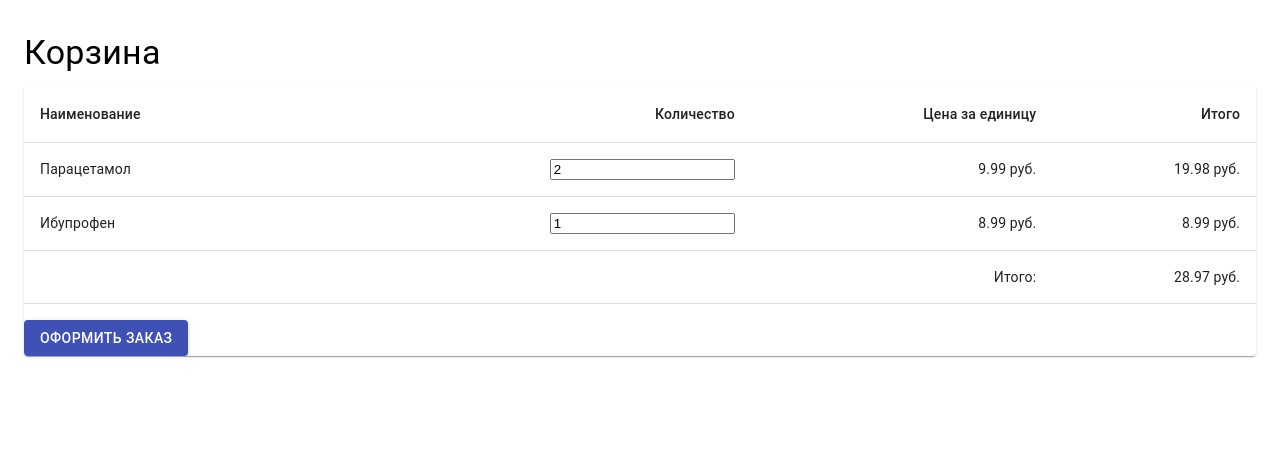
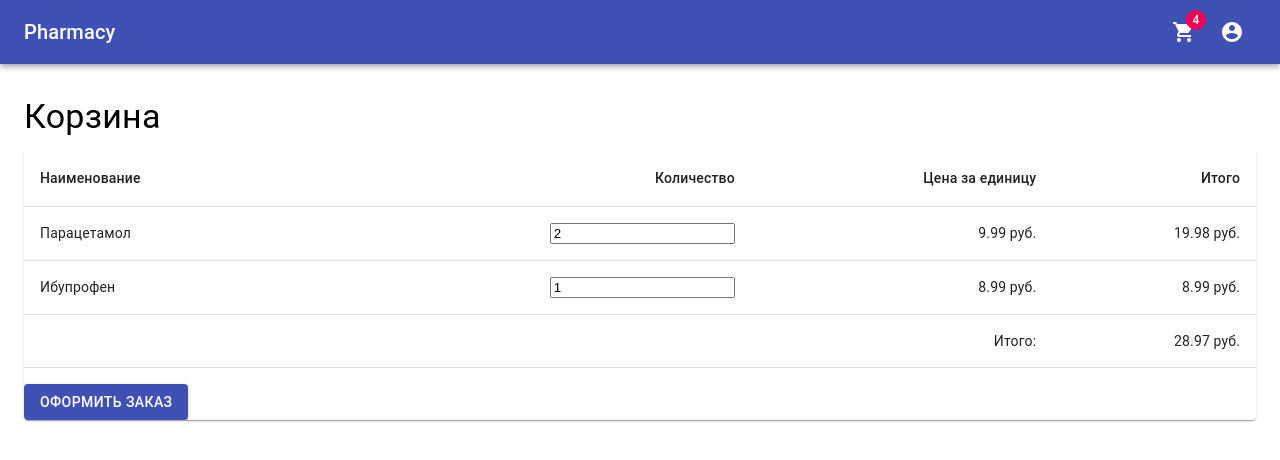
Before and after one commit to llummin/pharmacy, a React (Create React App) app in the folder frontend/: page /cart in a window 1280 px wide. Shown: the top 460 px of the page. Built offline with nearby package versions, Linux system fonts and the light colour scheme.

Commit message:
добавлен навбар

```diff
--- a/frontend/package.json
+++ b/frontend/package.json
@@ -4,6 +4,7 @@
   "private": true,
   "dependencies": {
     "@material-ui/core": "^4.12.4",
+    "@material-ui/icons": "^4.11.3",
     "@testing-library/jest-dom": "^5.16.5",
     "@testing-library/react": "^13.4.0",
     "@testing-library/user-event": "^13.5.0",
--- a/frontend/src/components/App.tsx
+++ b/frontend/src/components/App.tsx
@@ -1,14 +1,16 @@
 import React from 'react';
 import {Route, Routes} from "react-router";
 import {BrowserRouter} from "react-router-dom";
+import Navbar from '../components/Navbar';
 import PhoneAuthPage from '../pages/PhoneAuthPage';
 import CartPage from '../pages/CartPage';
 
 function App() {
 	return (
 		<BrowserRouter>
+			<Navbar/>
 			<Routes>
-				<Route path="/" element={<PhoneAuthPage/>}/>
+				<Route path="/login" element={<PhoneAuthPage/>}/>
 				<Route path="/cart" element={<CartPage/>}/>
 			</Routes>
 		</BrowserRouter>
--- /dev/null
+++ b/frontend/src/components/Navbar.tsx
@@ -0,0 +1,161 @@
+import React from 'react';
+import {makeStyles} from '@material-ui/core/styles';
+import {
+	AppBar,
+	Toolbar,
+	IconButton,
+	Badge,
+	Typography,
+	Drawer,
+	List,
+	ListItem,
+	ListItemIcon,
+	ListItemText,
+	Divider,
+} from '@material-ui/core';
+import {
+	Menu as MenuIcon,
+	LocalPharmacy as PharmacyIcon,
+	ShoppingCart as ShoppingCartIcon,
+	AccountCircle as AccountIcon,
+} from '@material-ui/icons';
+import {Link} from 'react-router-dom';
+
+const drawerWidth = 240;
+
+const useStyles = makeStyles((theme) => ({
+	root: {
+		flexGrow: 1,
+	},
+	appBar: {
+		zIndex: theme.zIndex.drawer + 1,
+	},
+	menuButton: {
+		marginRight: theme.spacing(2),
+		[theme.breakpoints.up('md')]: {
+			display: 'none',
+		},
+	},
+	title: {
+		flexGrow: 1,
+		[theme.breakpoints.down('sm')]: {
+			display: 'none',
+		},
+	},
+	drawer: {
+		width: drawerWidth,
+		flexShrink: 0,
+	},
+	drawerPaper: {
+		width: drawerWidth,
+	},
+	drawerHeader: {
+		display: 'flex',
+		alignItems: 'center',
+		padding: theme.spacing(0, 1),
+		...theme.mixins.toolbar,
+		justifyContent: 'flex-end',
+	},
+	link: {
+		textDecoration: 'none',
+		color: 'inherit',
+	},
+	toolbar: {
+		[theme.breakpoints.down('sm')]: {
+			paddingRight: 0,
+		},
+	},
+	grow: {
+		flexGrow: 1,
+	},
+	rightIcons: {
+		display: 'flex',
+		alignItems: 'center',
+		[theme.breakpoints.down('sm')]: {
+			display: 'none',
+		},
+	},
+}));
+
+const Navbar: React.FC = () => {
+	const classes = useStyles();
+	const [mobileOpen, setMobileOpen] = React.useState(false);
+
+	const handleDrawerToggle = () => {
+		setMobileOpen(!mobileOpen);
+	};
+
+	const drawer = (
+		<div>
+			<div className={classes.drawerHeader}>
+				<IconButton onClick={handleDrawerToggle}>
+					<MenuIcon/>
+				</IconButton>
+			</div>
+			<Divider/>
+			<List>
+				{['Category 1', 'Category 2', 'Category 3', 'Category 4'].map((text, index) => (
+					<Link to="/" className={classes.link} key={text}>
+						<ListItem button>
+							<ListItemIcon>{index % 2 === 0 ? <PharmacyIcon/> : <PharmacyIcon/>}</ListItemIcon>
+							<ListItemText primary={text}/>
+						</ListItem>
+					</Link>
+				))}
+			</List>
+		</div>
+	);
+
+	return (
+		<div className={classes.root}>
+			<AppBar position="sticky" className={classes.appBar}>
+				<Toolbar className={classes.toolbar}>
+					<IconButton
+						color="inherit"
+						aria-label="open drawer"
+						edge="start"
+						onClick={handleDrawerToggle}
+						className={classes.menuButton}
+					>
+						<MenuIcon />
+					</IconButton>
+					<Link to="/" className={classes.link}>
+						<Typography variant="h6" className={classes.title}>
+							Pharmacy
+						</Typography>
+					</Link>
+					<div className={classes.grow} />
+					<div className={classes.rightIcons}>
+						<Link to="/cart" className={classes.link}>
+							<IconButton color="inherit">
+								<Badge badgeContent={4} color="secondary">
+									<ShoppingCartIcon />
+								</Badge>
+							</IconButton>
+						</Link>
+						<Link to="/login" className={classes.link}>
+							<IconButton color="inherit">
+								<AccountIcon />
+							</IconButton>
+						</Link>
+					</div>
+				</Toolbar>
+			</AppBar>
+			<nav className={classes.drawer}>
+				<Drawer
+					variant="temporary"
+					anchor="left"
+					open={mobileOpen}
+					onClose={handleDrawerToggle}
+					classes={{
+						paper: classes.drawerPaper,
+					}}
+				>
+					{drawer}
+				</Drawer>
+			</nav>
+		</div>
+	);
+};
+
+export default Navbar;
```
Also changed, not shown: 1 other file (tests, documents, lock files or other folders).
